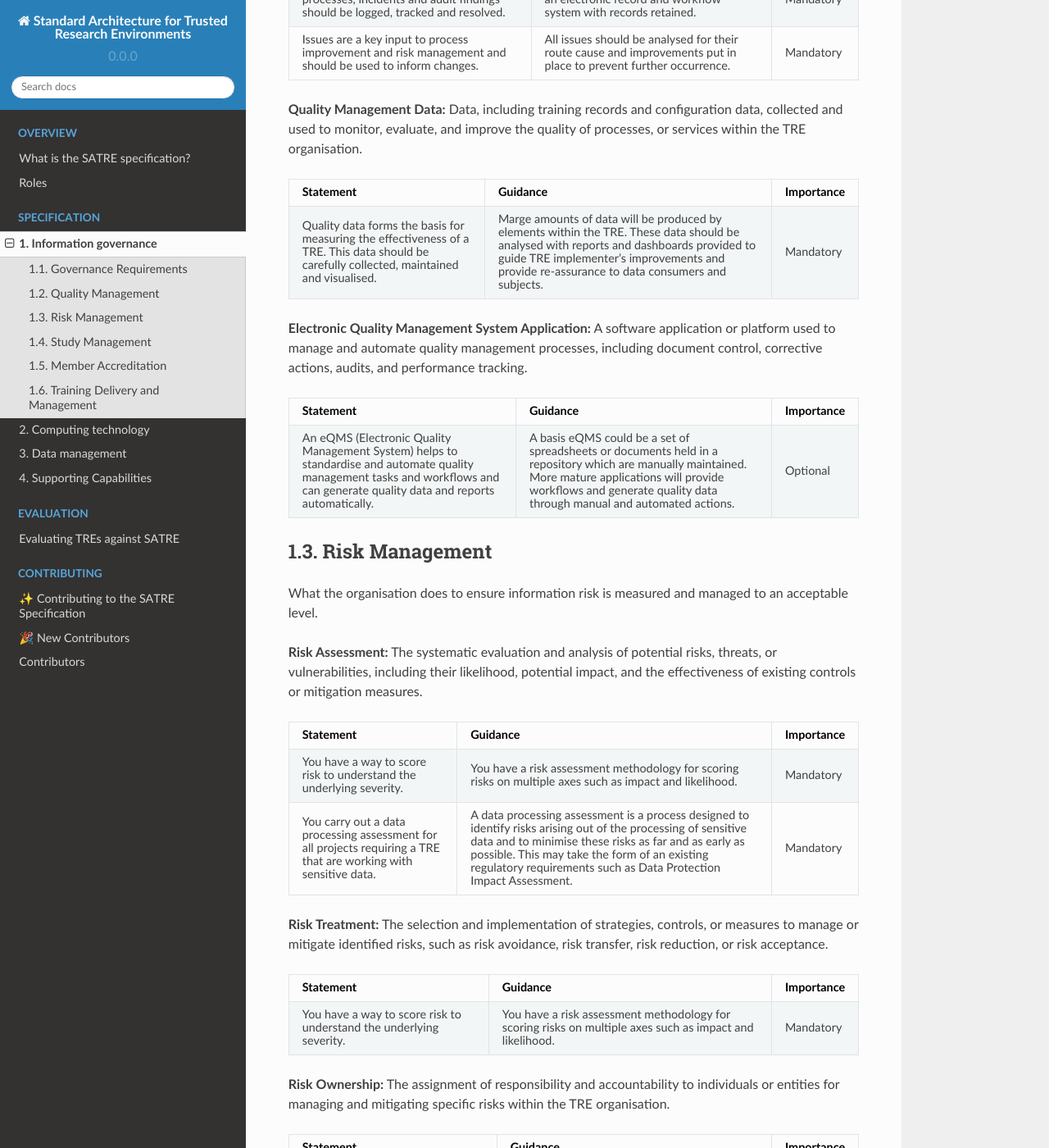
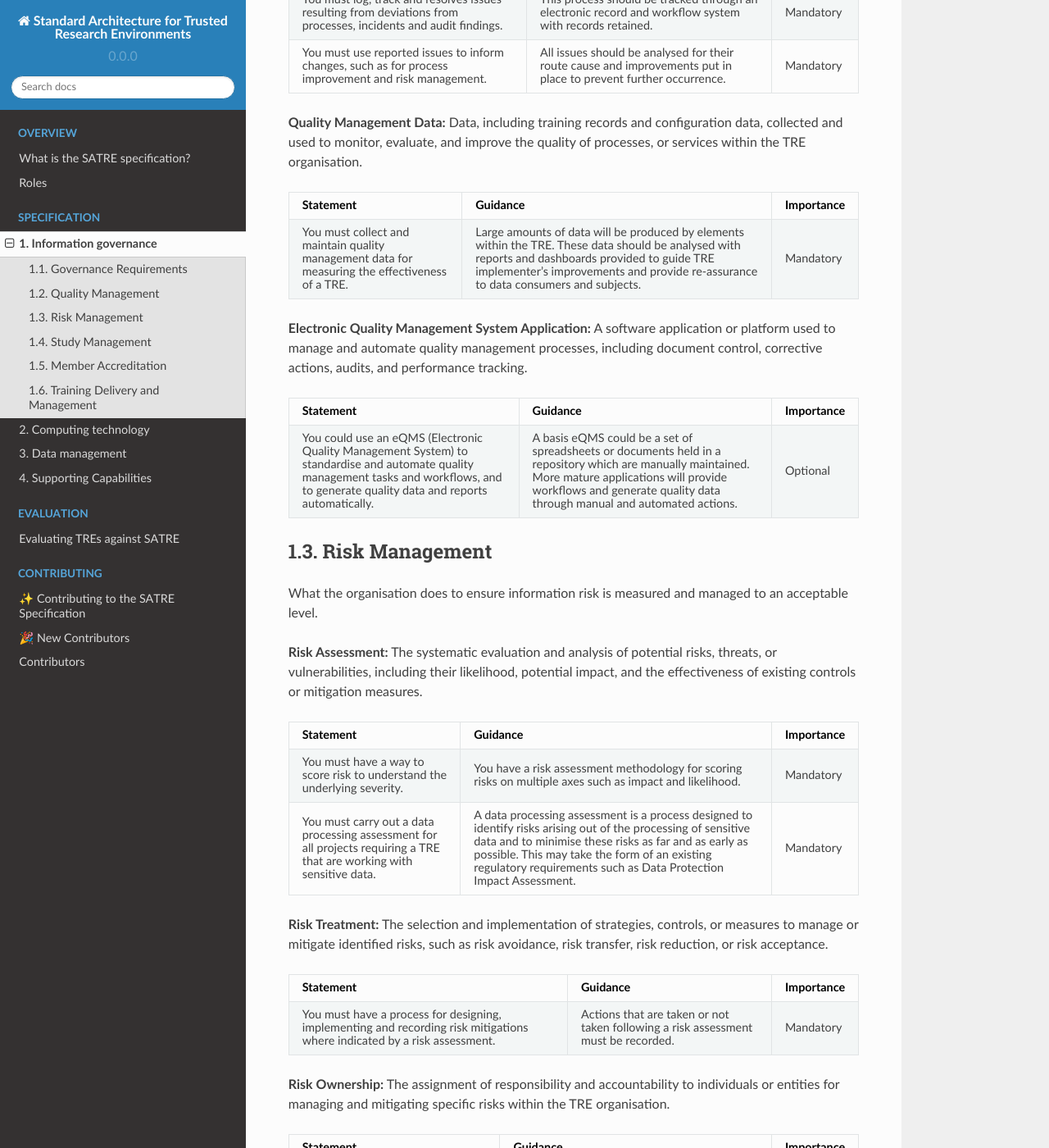
Before and after one commit to sa-tre/satre-specification, a Sphinx documentation site: the page built from docs/source/pillars/information_governance.md, in a window 1280 px wide and 1400 px high, scrolled down 3207 px. Shown: the whole window at 82% size. Built offline with Sphinx 7.4.7 and the Read the Docs theme 2.0.0, drawn with Linux system fonts in a browser that asks for light colours; some of the changed text lies outside the part shown.

Commit message:
IG: must/should/could

````diff
--- a/docs/source/pillars/information_governance.md
+++ b/docs/source/pillars/information_governance.md
@@ -26,7 +26,7 @@ For example, some requirements will arise from national legislation such as GDPR
 * - Statement
   - Guidance
   - Importance
-* - The TRE organisation must gather and monitor the information governance requirements needed to fulfil the legal and ethical standards to protect data subjects and deliver valuable research.
+* - You must gather and monitor the information governance requirements needed to fulfil the legal and ethical standards to protect data subjects and deliver valuable research.
   - Requirements will come from a variety of sources including legislation, contractual obligations and ethical standards.
     Requirements must be monitored to ensure the TRE controls continue to match such requirements.
     New types of analysis or sources of data being brought into the scope of the TRE should be monitored to ensure requirements are current.
@@ -42,7 +42,7 @@ For example, some requirements will arise from national legislation such as GDPR
 * - Statement
   - Guidance
   - Importance
-* - The organisation must ensure controls are implemented to ensure the requirements are met.
+* - You must ensure controls are implemented to ensure the requirements are met.
   - Control implementation should be systematic and directly aligned to the internal and stakeholder requirements.
   - Mandatory
 ```
@@ -56,7 +56,7 @@ For example, some requirements will arise from national legislation such as GDPR
 * - Statement
   - Guidance
   - Importance
-* - The organisation must ensure there is adequate resources to provide assurance and meet information governance requirements.
+* - You must ensure there are adequate resources to provide assurance and meet information governance requirements.
   - There should be adequate access to funding to implement and maintain the TRE which is under the direct control of the TRE organisation.
   - Mandatory
 ```
@@ -74,10 +74,10 @@ What the organisation does to measure and control quality of processes, document
 * - Statement
   - Guidance
   - Importance
-* - All policies & standard operating procedures relevant to the TRE organisation are controlled.
+* - You must ensure all policies & standard operating procedures relevant to the TRE organisation are controlled.
   - This may include measures like restricting edit access to relevant documents and recording acceptance of policies for all TRE organisation members.
   - Mandatory
-* - All policies & standard operating procedures relevant to the TRE organisation are version controlled and have codified change processes.
+* - You must ensure all policies & standard operating procedures relevant to the TRE organisation are version controlled and have codified change processes.
   - Version control includes recording dates of changes, person responsible for carrying out changes, and summary of changes.
   - Mandatory
 ```
@@ -91,7 +91,7 @@ What the organisation does to measure and control quality of processes, document
 * - Statement
   - Guidance
   - Importance
-* - The performance of information governance within the TRE should be measured with regular reporting available to top management.
+* - You must measure the performance of information governance within the TRE with regular reporting available to top management.
   - This may include reports and dashboards showing security incidents, quality management deviations and audit findings.
   - Mandatory
 ```
@@ -105,10 +105,10 @@ What the organisation does to measure and control quality of processes, document
 * - Statement
   - Guidance
   - Importance
-* - You can audit your TRE organisation against relevant requirements and standards
+* - You must audit your TRE organisation against relevant requirements and standards
   - If you are publicly accredited against a standard, for instance ISO27001, DSPT, CE+ etc., you must have processes in place to ensure you remain compliant.
   - Mandatory
-* - You report on and share outcomes of each audit of your TRE organisation with the required bodies.
+* - You must report on and share outcomes of each audit of your TRE organisation with the required bodies.
   - This may include regulatory bodies or the organisations that manage accreditations you have
   - Mandatory
 ```
@@ -122,11 +122,11 @@ What the organisation does to measure and control quality of processes, document
 * - Statement
   - Guidance
   - Importance
-* - You ensure that suppliers, contractors and sub-contractors align with the security requirements of you TRE.
+* - You must ensure that suppliers, contractors and sub-contractors align with the security requirements of you TRE.
   - These should be included as mandatory, non-functional requirements in during procurement and contracting.
     This will also include contractor staff contracts for example, legal liability and NDAs.
   - Mandatory
-* - You monitor compliance of your suppliers with the terms of the contracts.
+* - You must monitor compliance of your suppliers with the terms of the contracts.
   - This will include monitoring changes in the services and infrastructure being delivered and quality management within the contractor’s organisation.
     This may be done through formal audit or by monitoring change and quality documentation provided by the supplier.
   - Mandatory
@@ -141,7 +141,7 @@ What the organisation does to measure and control quality of processes, document
 * - Statement
   - Guidance
   - Importance
-* - Where physical assets are used these should be tracked and maintained to ensure security is maintained.
+* - You must track and maintain physical assets if used to ensure security is maintained.
   - Safe disposal of storage media and warranties maintained for critical infrastructure-maintained confidentiality, integrity and availability.
   - Mandatory (where physical assets are in scope)
 ```
@@ -155,10 +155,10 @@ What the organisation does to measure and control quality of processes, document
 * - Statement
   - Guidance
   - Importance
-* - Issues resulting from deviations from processes, incidents and audit findings should be logged, tracked and resolved.
+* - You must log, track and resolves issues resulting from deviations from processes, incidents and audit findings.
   - This process should be tracked through an electronic record and workflow system with records retained.
   - Mandatory
-* - Issues are a key input to process improvement and risk management and should be used to inform changes.
+* - You must use reported issues to inform changes, such as for process improvement and risk management.
   - All issues should be analysed for their route cause and improvements put in place to prevent further occurrence.
   - Mandatory
 ```
@@ -172,8 +172,9 @@ What the organisation does to measure and control quality of processes, document
 * - Statement
   - Guidance
   - Importance
-* - Quality data forms the basis for measuring the effectiveness of a TRE. This data should be carefully collected, maintained and visualised.
-  - Marge amounts of data will be produced by elements within the TRE. These data should be analysed with reports and dashboards provided to guide TRE implementer’s improvements and provide re-assurance to data consumers and subjects.
+* - You must collect and maintain quality management data for measuring the effectiveness of a TRE.
+  - Large amounts of data will be produced by elements within the TRE.
+    These data should be analysed with reports and dashboards provided to guide TRE implementer’s improvements and provide re-assurance to data consumers and subjects.
   - Mandatory
 ```
 
@@ -186,7 +187,7 @@ What the organisation does to measure and control quality of processes, document
 * - Statement
   - Guidance
   - Importance
-* - An eQMS (Electronic Quality Management System) helps to standardise and automate quality management tasks and workflows and can generate quality data and reports automatically.
+* - You could use an eQMS (Electronic Quality Management System) to standardise and automate quality management tasks and workflows, and to generate quality data and reports automatically.
   - A basis eQMS could be a set of spreadsheets or documents held in a repository which are manually maintained.
     More mature applications will provide workflows and generate quality data through manual and automated actions.
   - Optional
@@ -205,10 +206,10 @@ What the organisation does to ensure information risk is measured and managed to
 * - Statement
   - Guidance
   - Importance
-* - You have a way to score risk to understand the underlying severity.
+* - You must have a way to score risk to understand the underlying severity.
   - You have a risk assessment methodology for scoring risks on multiple axes such as impact and likelihood.
   - Mandatory
-* - You carry out a data processing assessment for all projects requiring a TRE that are working with sensitive data.
+* - You must carry out a data processing assessment for all projects requiring a TRE that are working with sensitive data.
   - A data processing assessment is a process designed to identify risks arising out of the processing of sensitive data and to minimise these risks as far and as early as possible. This may take the form of an existing regulatory requirements such as Data Protection Impact Assessment.
   - Mandatory
 ```
@@ -222,8 +223,8 @@ What the organisation does to ensure information risk is measured and managed to
 * - Statement
   - Guidance
   - Importance
-* - You have a way to score risk to understand the underlying severity.
-  - You have a risk assessment methodology for scoring risks on multiple axes such as impact and likelihood.
+* - You must have a process for designing, implementing and recording risk mitigations where indicated by a risk assessment.
+  - Actions that are taken or not taken following a risk assessment must be recorded.
   - Mandatory
 ```
 
@@ -236,10 +237,10 @@ What the organisation does to ensure information risk is measured and managed to
 * - Statement
   - Guidance
   - Importance
-* - You have a clear set of roles and responsibilities relating to risk including who owns risks and how they are escalated and delegated.
+* - You must have a clear set of roles and responsibilities relating to risk including who owns risks and how they are escalated and delegated.
   - The highest level of risk ownership is the top management of the TRE organisation. In order to ensure escalations to this level are rare suitable structures should be put in place to own, mitigate and accept risk.
   - Mandatory
-* - You understand risk appetite.
+* - You must understand risk appetite.
   - This includes understanding ownership of risk, and ability to accept risk which falls outside of the appetite should that become necessary.
   - Mandatory
 ```
@@ -257,7 +258,7 @@ What the organisation does to create and maintain research projects and work pac
 * - Statement
   - Guidance
   - Importance
-* - You have checks in place to ensure a project has the legal, financial and ethical requirements in place for the duration of the project.
+* - You must have checks in place to ensure a project has the legal, financial and ethical requirements in place for the duration of the project.
   - This includes checks that contracts are in place where required, adequate funding is available for the duration of the project, and responsibilities concerning data ownership are understood by all parties.
   - Mandatory
 ```
@@ -271,11 +272,11 @@ What the organisation does to create and maintain research projects and work pac
 * - Statement
   - Guidance
   - Importance
-* - You have checks in place to ensure that any time limited compliance requirements are maintained.
+* - You must have checks in place to ensure that any time limited compliance requirements are maintained.
   - This includes ensuring contracts remain in valid and action is promptly taken should they expire.
     Any changes in the status of responsible persons should also be monitored, for example a data owner leaving an organisation.
   - Mandatory
-* - You have checks in place to ensure that changes in regulations are met for a project.
+* - You must have checks in place to ensure that changes in regulations are met for a project.
   -
   - Mandatory
 ```
@@ -289,7 +290,7 @@ What the organisation does to create and maintain research projects and work pac
 * - Statement
   - Guidance
   - Importance
-* - You have standard processes in place for the end of a project, that follow all legal requirements and data security best practice.
+* - You must have standard processes in place for the end of a project, that follow all legal requirements and data security best practice.
   - This includes the archiving of quality and log data along with the archiving or deletion of data sets.
   - Mandatory
 ```
@@ -303,7 +304,7 @@ What the organisation does to create and maintain research projects and work pac
 * - Statement
   - Guidance
   - Importance
-* - A portal can provide a workflow engine and database which automates the processes within this capability.
+* - You could implement a portal that can provide a workflow engine and database which automates the processes within this capability.
   - A portal should automate as much of the processes within the capability as possible.
     Where processes are automated process maturity is easier to achieve with processes being completed more consistently and producing quality control and monitoring data automatically
   - Optional
@@ -318,7 +319,7 @@ What the organisation does to create and maintain research projects and work pac
 * - Statement
   - Guidance
   - Importance
-* - Keep a complete record of all the data assets held within the system.
+* - You must keep a complete record of all the data assets held within the system.
   - All data asset (current and past) held by the system should be retained along with meta-data useful for ensuring compliance can be demonstrated.
     This would include ownership, data lifecycle, contracts, risk assessments and other quality data.
     This is likely to already exist within the wider organisation but may require augmenting for the TRE.
@@ -334,7 +335,7 @@ What the organisation does to create and maintain research projects and work pac
 * - Statement
   - Guidance
   - Importance
-* - Keep a complete record of all the research studies and projects within the TRE current and past.
+* - You must keep a complete record of all the research studies and projects within the TRE current and past.
   - The study register should contain all data related to a study including a reference to data assets, members (researchers, owners etc.) and any compliance activities required.
   - Mandatory
 ```
@@ -397,7 +398,7 @@ Ability to ensure that people with access to data are correctly identified and t
 * - Statement
   - Guidance
   - Importance
-* - There must be robust and secure applications in place to authenticate users (and services) within the TRE.
+* - Your TRE must have robust and secure applications in place to authenticate users (and services) within the TRE.
   - The number of authentication applications should be kept to a minimum with common controls and standards applied across all such as MFA, password complexity etc.
   - Mandatory
 ```
@@ -411,7 +412,7 @@ Ability to ensure that people with access to data are correctly identified and t
 * - Statement
   - Guidance
   - Importance
-* - Each user of the TRE must have a unique logon with changes to any record strictly controlled.
+* - You must give each user of the TRE a unique logon with changes to any records strictly controlled.
   - The unique identifier and all associated records for a user should be traceable across the entire TRE. This will include training records, affiliations, contract agreements and ethics approvals where required.
   - Mandatory
 ```
@@ -437,8 +438,9 @@ Ability to deliver, track and maintain adequate training levels to ensure compet
 * - You should have a training platform capable of delivering online training in a variety of formats.
   - This should include competency testing and more simple recording of actions such as read and understood.
   - Recommended
-* - Training is not a one-off event and training may need to be repeated or account for changes in competency requirements.
-  - Electronic reminders for refresher training should be considered.
+* - You must provided repeat or updated where necessary to account for changes in competency requirements.
+  - Training is not a one-off event.
+    Electronic reminders for refresher training should be considered.
     Ideally training should remain relevant and so policies and processes should enable people to demonstrate competency rather than repeat training unnecessarily.
   - Mandatory
 ```
@@ -452,16 +454,12 @@ Ability to deliver, track and maintain adequate training levels to ensure compet
 * - Statement
   - Guidance
   - Importance
-* - Training records should be accurate and be directly tied to the role and access levels within the TRE.
+* - You must maintain accurate training records that are directly tied to the role and access levels within the TRE.
   - Electronic training records should be tied to a user record and carefully maintained.
   - Mandatory
 * - You should accept proof of relevant training certifications from third parties.
   - This should include competency testing and more simple recording of actions such as read and understood.
   - Recommended
-* - Training is not a one-off event and training may need to be repeated or account for changes in competency requirements.
-  - Electronic reminders for refresher training should be considered.
-    Ideally training should remain relevant and so policies and processes should enable people to demonstrate competency rather than repeat training unnecessarily.
-  - Mandatory
 ```
 
 **Learning Management System:** A software platform or application that facilitates the administration, delivery, and tracking of educational or training programs, often including course materials, assessments, and learner progress tracking.
@@ -473,7 +471,7 @@ Ability to deliver, track and maintain adequate training levels to ensure compet
 * - Statement
   - Guidance
   - Importance
-* - An LMS should be used to manage courses and deliver training as required.
+* - You could implement an LMS to manage courses and deliver training as required.
   - Where possible an LMS should support a variety of course content and testing.
   - Optional
 ```
@@ -487,10 +485,10 @@ Ability to deliver, track and maintain adequate training levels to ensure compet
 * - Statement
   - Guidance
   - Importance
-* - Course data should be transferable between systems where possible.
+* - You should ensure course data is transferable between systems where possible.
   - Support for standard formats such as SCORM allows courses to be shared between providers.
   - Optional
-* - Historical versions of course may need to be retained in order to demonstrate competency at a given point in time.
+* - You could keep historical copies of courses in order to demonstrate competency at a given point in time.
   - Data providers and regulators may be required to audit historical records (EG. Clinical trials) it may be necessary to retain copies of superseded training along with versions of certifications within the training record.
   - Optional
 ```
````
